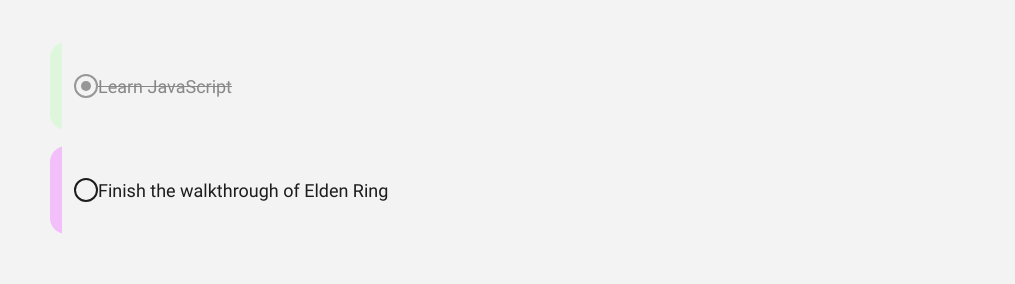
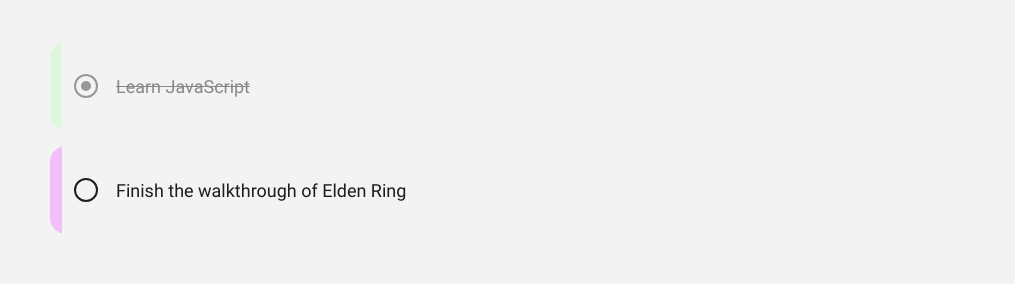
Before and after one commit to zerescas/another-to-do-app, a Vue app: page /tasks in a window 1280 px wide. Shown: the top 284 px of the page, without its empty margins (132-1147 px from the left). Built offline with nearby package versions, Linux system fonts and the light colour scheme.

Commit message:
ToDoItem.vue: define gap for children elements
- Defined a gap between the checkbox (todo's done) and the text (todo's content) because previously removed hard-coded "margin-right" from "custom-checkbox.css"

```diff
--- a/src/components/item/ToDoItem.vue
+++ b/src/components/item/ToDoItem.vue
@@ -34,6 +34,10 @@ function updateToDo(updates: ToDo) {
 </template>
 
 <style scoped>
+.todo-item {
+  gap: 12px;
+}
+
 .todo-item.done {
   filter: saturate(0.8) opacity(0.5);
 }
@@ -42,6 +46,12 @@ function updateToDo(updates: ToDo) {
   text-decoration: line-through;
 }
 
+@media (min-width: 768px) {
+  .todo-item {
+    gap: 18px;
+  }
+}
+
 @media (prefers-color-scheme: dark) {
   .item-card.done .content {
     color: var(--item-card-accent);
```
